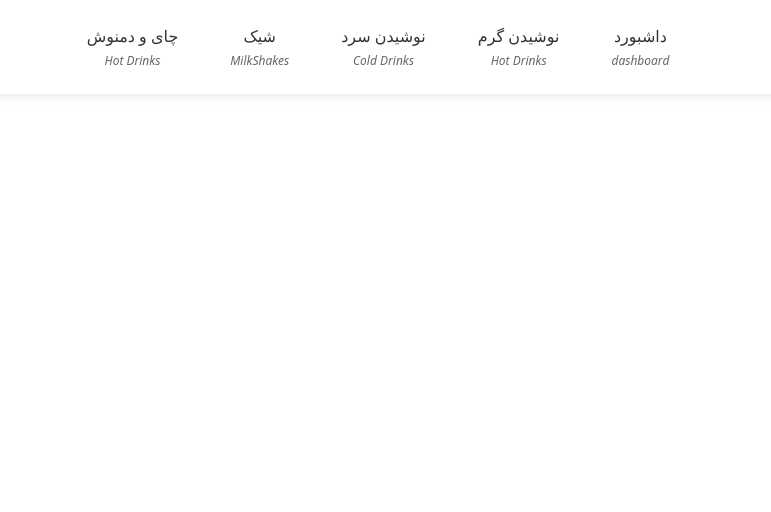
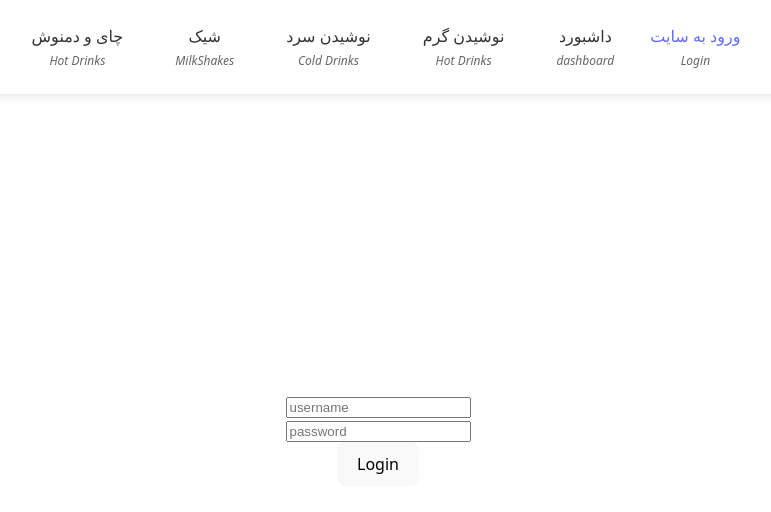
Before and after one commit to AminSBU/restaurant_menu, a React (Vite) app in the folder restaurant_menu/: page /Login in a window 1280 px wide. Shown: the top 512 px of the page, without its empty margins (262-1033 px from the left). Built offline with nearby package versions, Linux system fonts and the light colour scheme.

Commit message:
inputs and button for login

```diff
--- a/restaurant_menu/src/App.jsx
+++ b/restaurant_menu/src/App.jsx
@@ -54,6 +54,12 @@ function App() {
                   <span className="nav-english">dashboard</span>
                 </div>
               </Link>
+              <Link to="/Login" className="Login">
+                <div>
+                  <span className="nav-text">ورود به سایت</span>
+                  <span className="nav-english">Login</span>
+                </div>
+              </Link>
             </ul>
           </nav>
 
@@ -65,6 +71,7 @@ function App() {
               <Route path="/ColdDrinks" element={<ColdDrinks />} />
               <Route path="/intro" element={<Intro />} />
               <Route path="/dashboard" element={<Dashboard />} />
+              <Route path="/Login" element={<Login />} />
             </Routes>
           </main>
         </div>
--- a/restaurant_menu/src/Login.jsx
+++ b/restaurant_menu/src/Login.jsx
@@ -1,5 +1,23 @@
 function Login()
 {
+    return(
+        <>
+            <div className="form-container">
+                <form>
+                    <div className="username-text">
+                        <input type="text" required placeholder="username"></input>
+                    </div>
+                    <div className="password-text">
+                        <input type="password" required placeholder="password"></input>
+                    </div>
+                    <div className="login-btn">
+                        <button>Login</button>
+                    </div>
+                </form>
+            </div>
 
+            </>
+     );
 }
+
 export default Login;
```
